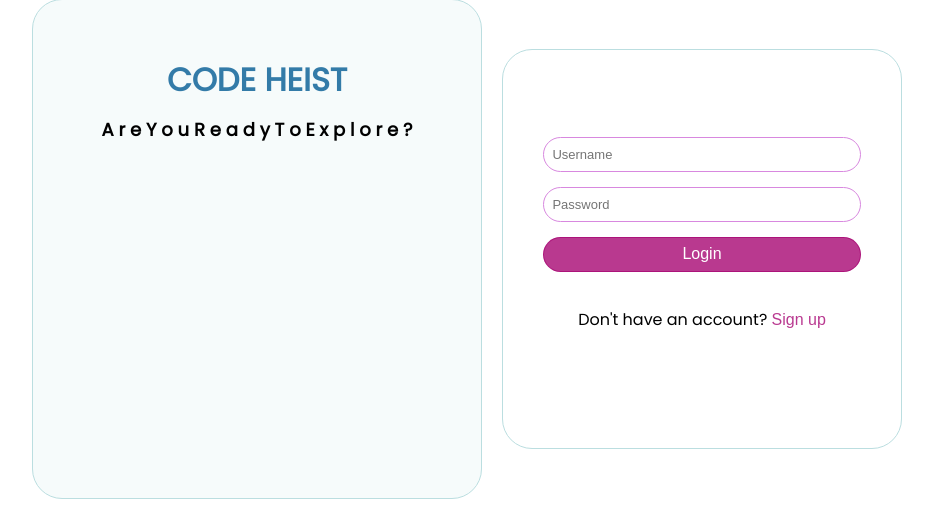
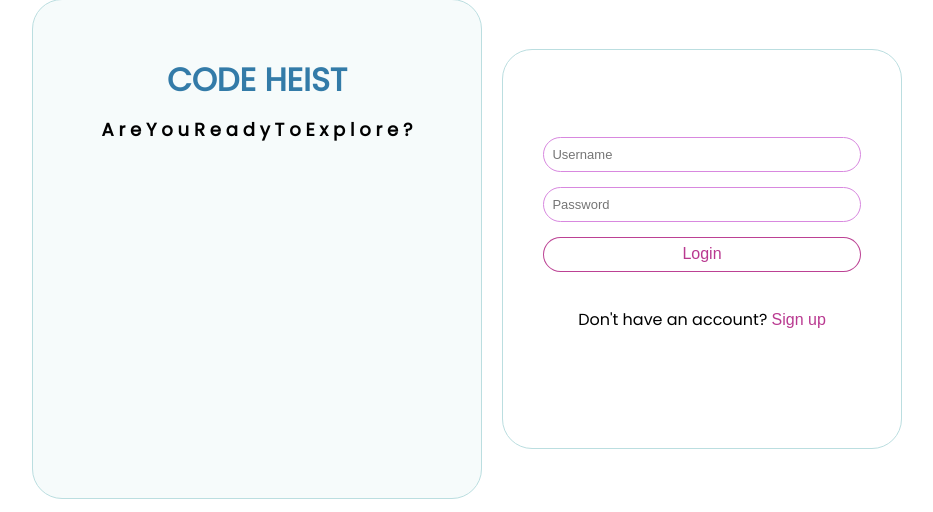
Before and after one commit to mariamtppa/LoginPage, a PHP site: page /codeheist.html in a window 1280 px wide, with the pointer over the restyled element. Shown: the part 151-663 px from the top of the page, without its empty margins (173-1106 px from the left). Run offline with PHP 8.4, Linux system fonts and the light colour scheme.

Commit message:
added hover effect to the buttons

```diff
--- a/codeheist.css
+++ b/codeheist.css
@@ -114,6 +114,15 @@ input {
 	opacity: 0;
 }
 
+#login:hover, #reg:hover {
+	color: rgba(168, 8, 116, 0.8);
+	background-color: #ffffff;
+}
+
+.alert button:hover {
+	color: rgba(168, 8, 116, 0.5);;
+}
+
 @media screen and (max-width: 900px) {
 	#container {
 		flex-direction: column;
```
